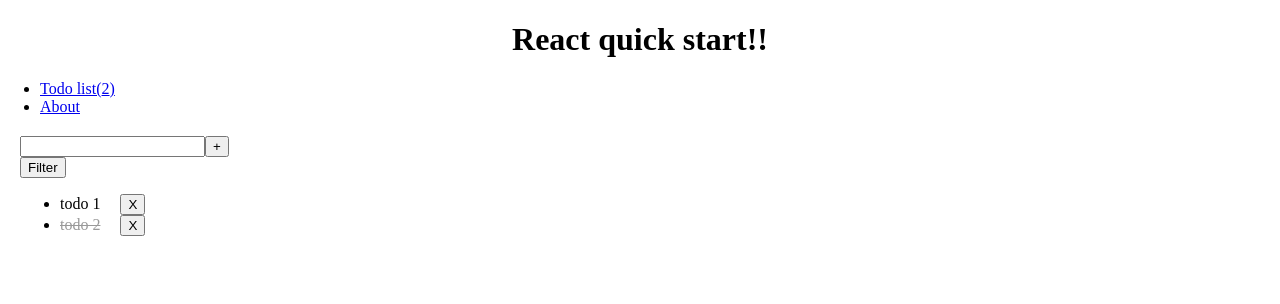
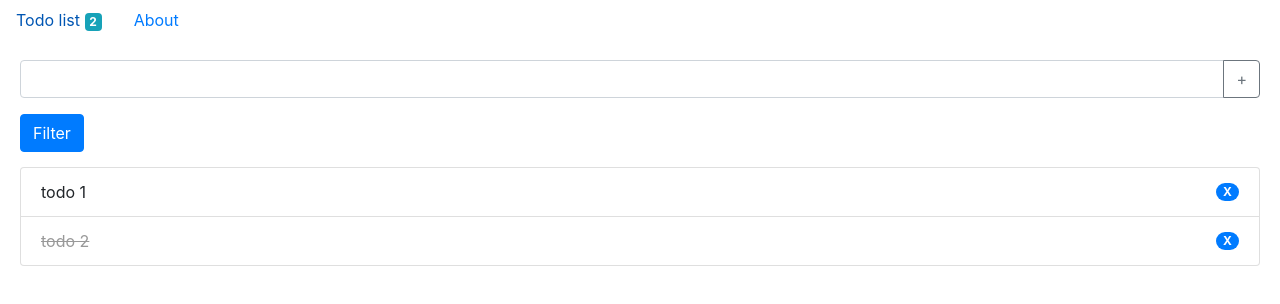
Before and after one commit to yangyanbin/Todo-train, a React app: page / in a window 1280 px wide. Built offline with nearby package versions, Linux system fonts and the light colour scheme.

Commit message:
fix conflict

```diff
--- a/package.json
+++ b/package.json
@@ -32,6 +32,7 @@
   "author": "",
   "license": "ISC",
   "dependencies": {
+    "bootstrap": "^4.4.1",
     "core-js": "^2.6.5",
     "react": "^16.8.6",
     "react-dom": "^16.8.6",
--- a/src/assets/main.css
+++ b/src/assets/main.css
@@ -32,3 +32,6 @@ html,body{
 .about{
     margin:0 20px;
 }
+.point{
+    cursor: pointer;
+}
--- a/src/main.js
+++ b/src/main.js
@@ -1,3 +1,4 @@
+import 'bootstrap/dist/css/bootstrap.min.css'
 import "./assets/main.css";
 import React from "react";
 import ReactDom from "react-dom";
--- a/src/page/About.js
+++ b/src/page/About.js
@@ -1,7 +1,12 @@
-import React,{Component} from "react";
+import React from "react";
 
-export default class About extends Component{
-    render(){
-        return <p className="about">react+Es6+webpack实现的简单的todo list 功能，使用了react中props，state，router，组件等概念，通过es6编码，通过webpack的babel-loader转换为浏览器支持的写法</p>
-    }
+export default function About(){
+    return (
+        <div className="card" style={{width: '18rem'}}>
+            <div className="card-body">
+                <h5 className="card-title">Todo List</h5>
+                <p className="card-text">react+Es6+webpack实现的简单的todo list 功能，使用了react中props，state，router，组件等概念，通过es6编码，通过webpack的babel-loader转换为浏览器支持的写法</p>
+            </div>
+        </div>
+    );
 }
--- a/src/page/AddForm.js
+++ b/src/page/AddForm.js
@@ -35,12 +35,15 @@ export default class AddForm extends Component {
 
     render() {
         return (
-            <div>
-                <input value={this.state.title}
+            <div className="input-group mb-3">
+                <input className='form-control'
+                    value={this.state.title}
                     onChange={this.handleChange}
                     name="title"
                     ref={node => this.titleInput = node} />
-                <button onClick={this.handleAdd}>+</button>
+                    <div className="input-group-append">
+                        <button className="btn btn-outline-secondary" onClick={this.handleAdd}>+</button>
+                    </div>
             </div>
         );
     }
--- a/src/page/Header.js
+++ b/src/page/Header.js
@@ -19,11 +19,11 @@ export default class HeaderLink extends Component{
     }
     render(){
         return (<header>
-            <h1>React quick start!!</h1>
-			<ul>
-				<li><Link to="/">Todo list({this.state.listLength})</Link></li>
-				<li><Link to="/about">About</Link></li>
-			</ul>
+            {/* <h1>React quick start!!</h1> */}
+			<nav className='nav'>
+				<Link className='nav-link' to="/">Todo list <span className="badge badge-info">{this.state.listLength}</span></Link>
+				<Link className='nav-link' to="/about">About</Link>
+			</nav>
         </header>);
     }
 }
--- a/src/page/TodoItem.js
+++ b/src/page/TodoItem.js
@@ -5,13 +5,13 @@ import {deleteTodo,updateTodo} from "../store/action"
 export default function TodoItem(props) {
     const { index, todo } = props;
     return (
-        <li>
+        <li className="list-group-item d-flex justify-content-between align-items-center">
             <span style={{ marginRight: '20px' }}
                 className={todo.isFinish ? "finished" : ""}
                 onClick={() => { store.dispatch(updateTodo(index)) }}>
                 {todo.title}
             </span>
-            <button onClick={() => { store.dispatch(deleteTodo(index)) }}>X</button>
+            <span className="badge badge-primary badge-pill point" onClick={() => { store.dispatch(deleteTodo(index)) }}>X</span>
         </li>
     );
 }
--- a/src/page/TodoList.js
+++ b/src/page/TodoList.js
@@ -46,8 +46,8 @@ export default class TodoList extends Component{
         return (
             <section className="todo-list">
                 <AddForm />
-                <button onClick={this.handleClick}>Filter</button>
-                <ul>
+                <button className='btn btn-primary' onClick={this.handleClick}>Filter</button>
+                <ul style={{marginTop:15}} className="list-group">
                     {list.map((item,index)=><TodoItem key={index} index={index} todo={item} />)}
                 </ul>
             </section>
```
Also changed, not shown: 1 other file.
